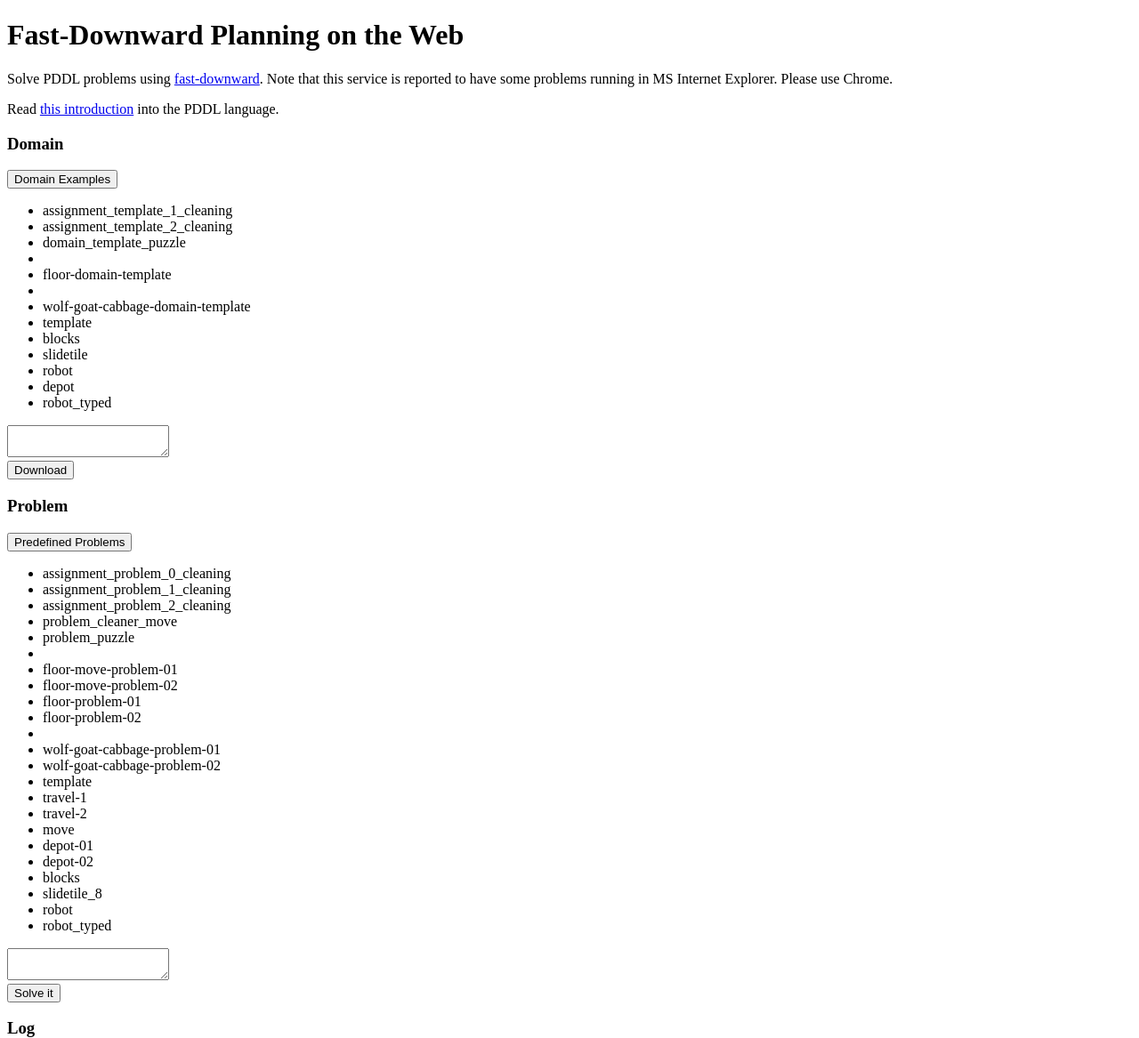
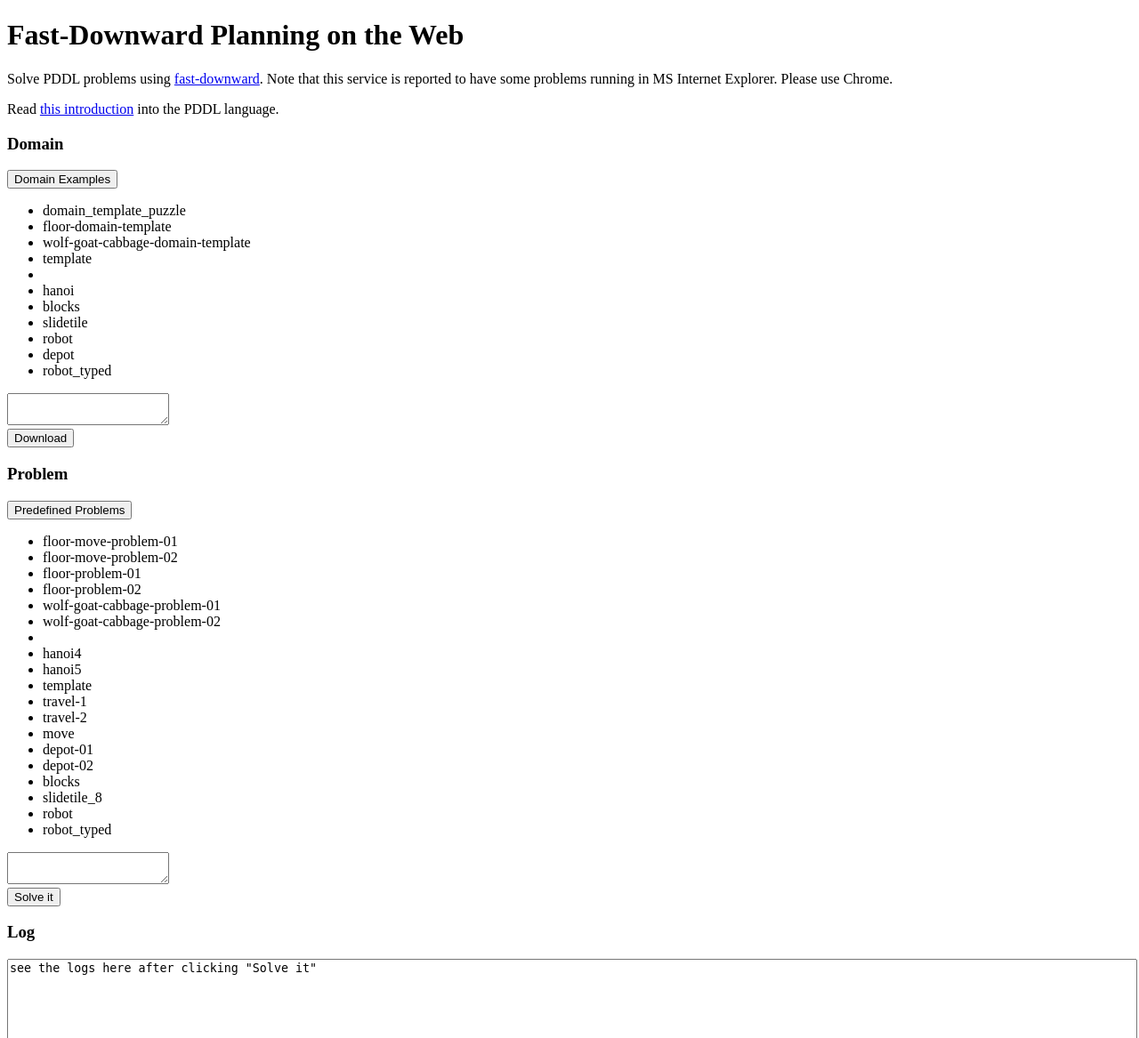
Before and after one commit to LCAS/fast_downward_server, a Python web app: template fd_webserver/resources/templates/index.html in a window 1280 px wide. Shown: the top 1167 px of the page at 89% size. Run offline with Jinja, Linux system fonts and the light colour scheme; the template is opened without the code that fills it, so the values that code supplies are empty.

Commit message:
added towers of Hanoi

```diff
--- a/fd_webserver/resources/templates/index.html
+++ b/fd_webserver/resources/templates/index.html
@@ -41,15 +41,12 @@
                                         </button>
                                         <ul id="ddm-domain" class="dropdown-menu" role="menu" aria-labelledby="dropDownDomain">
 
-                                            <li role="presentation"><a role="menuitem" tabindex="-1">assignment_template_1_cleaning</a></li>
-                                            <li role="presentation"><a role="menuitem" tabindex="-1">assignment_template_2_cleaning</a></li>
                                             <li role="presentation"><a role="menuitem" tabindex="-1">domain_template_puzzle</a></li>
-
-                                            <li role="separator" class="divider"></li>
                                             <li role="presentation"><a role="menuitem" tabindex="-1">floor-domain-template</a></li>
-                                            <li role="separator" class="divider"></li>
                                             <li role="presentation"><a role="menuitem" tabindex="-1">wolf-goat-cabbage-domain-template</a></li>
                                             <li role="presentation"><a role="menuitem" tabindex="-1">template</a></li>
+                                            <li role="separator" class="divider"></li>
+                                            <li role="presentation"><a role="menuitem" tabindex="-1">hanoi</a></li>
                                             <li role="presentation"><a role="menuitem" tabindex="-1">blocks</a></li>
                                             <li role="presentation"><a role="menuitem" tabindex="-1">slidetile</a></li>
                                             <li role="presentation"><a role="menuitem" tabindex="-1">robot</a></li>
@@ -86,19 +83,21 @@
                                         <span class="caret"></span>
                                         </button>
                                         <ul id="ddm-problem" class="dropdown-menu" role="menu" aria-labelledby="dropDownProblem">
-											<li role="presentation"><a role="menuitem" tabindex="-1">assignment_problem_0_cleaning</a></li>
+											<!--<li role="presentation"><a role="menuitem" tabindex="-1">assignment_problem_0_cleaning</a></li>
 											<li role="presentation"><a role="menuitem" tabindex="-1">assignment_problem_1_cleaning</a></li>
 											<li role="presentation"><a role="menuitem" tabindex="-1">assignment_problem_2_cleaning</a></li>
 											<li role="presentation"><a role="menuitem" tabindex="-1">problem_cleaner_move</a></li>
 											<li role="presentation"><a role="menuitem" tabindex="-1">problem_puzzle</a></li>
-                                            <li role="separator" class="divider"></li>
+                                            <li role="separator" class="divider"></li>-->
                                             <li role="presentation"><a role="menuitem" tabindex="-1">floor-move-problem-01</a></li>
                                             <li role="presentation"><a role="menuitem" tabindex="-1">floor-move-problem-02</a></li>
                                             <li role="presentation"><a role="menuitem" tabindex="-1">floor-problem-01</a></li>
                                             <li role="presentation"><a role="menuitem" tabindex="-1">floor-problem-02</a></li>
-                                            <li role="separator" class="divider"></li>
                                             <li role="presentation"><a role="menuitem" tabindex="-1">wolf-goat-cabbage-problem-01</a></li>
                                             <li role="presentation"><a role="menuitem" tabindex="-1">wolf-goat-cabbage-problem-02</a></li>
+                                            <li role="separator" class="divider"></li>
+                                            <li role="presentation"><a role="menuitem" tabindex="-1">hanoi4</a></li>
+                                            <li role="presentation"><a role="menuitem" tabindex="-1">hanoi5</a></li>
                                             <li role="presentation"><a role="menuitem" tabindex="-1">template</a></li>
                                             <li role="presentation"><a role="menuitem" tabindex="-1">travel-1</a></li>
                                             <li role="presentation"><a role="menuitem" tabindex="-1">travel-2</a></li>
```
Also changed, not shown: 3 other files.
